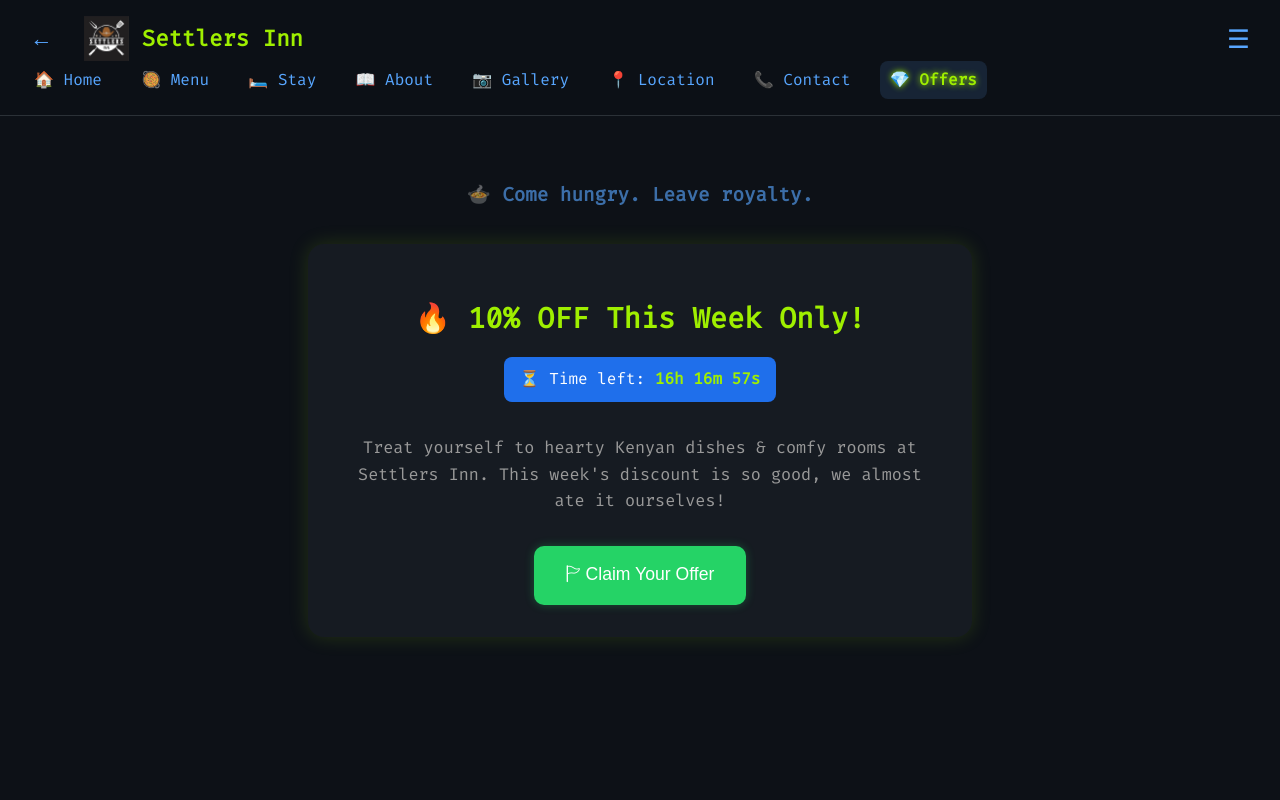
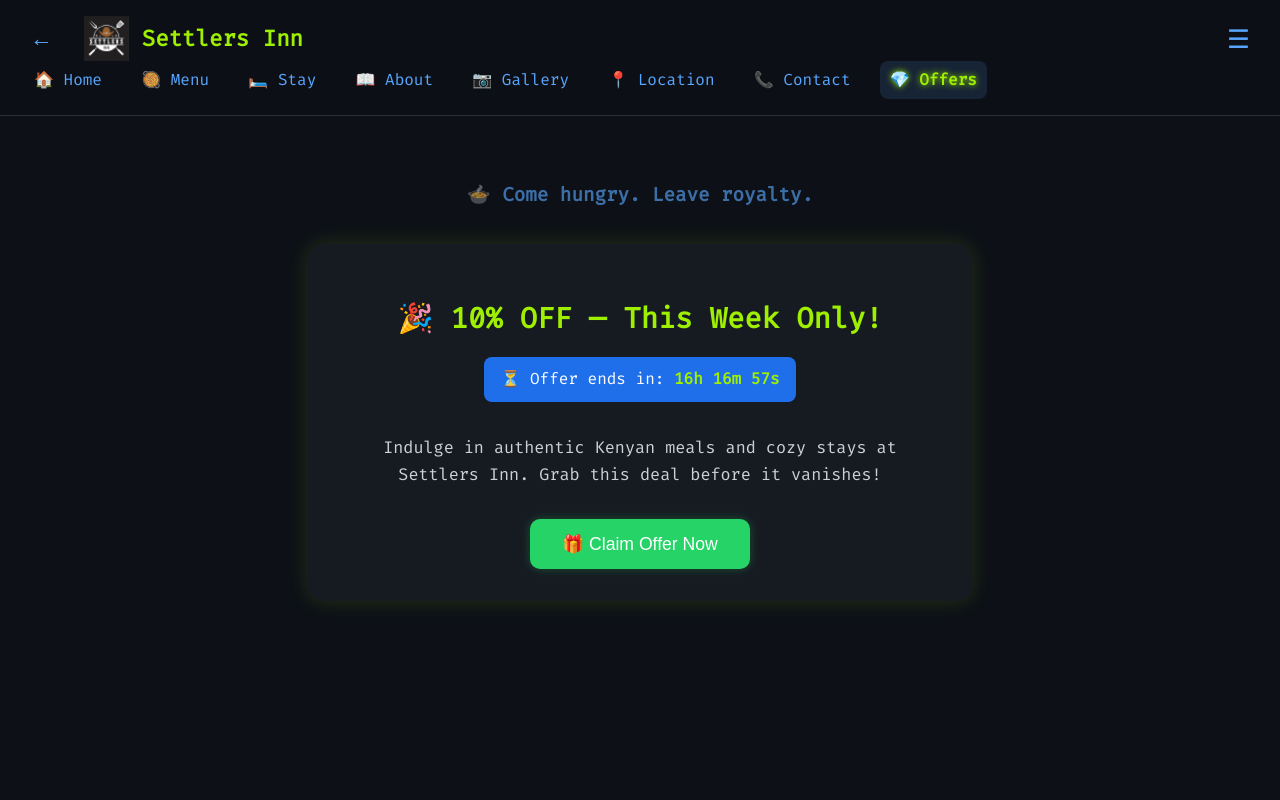
Before and after one commit to echocode191/Settlers2025, a React (Vite) app: page /offers in a window 1280 px wide. Shown: the top 800 px of the page. Built offline with nearby package versions, Linux system fonts and the light colour scheme.

Commit message:
Update Offers.jsx

```diff
--- a/src/pages/Offers.jsx
+++ b/src/pages/Offers.jsx
@@ -18,9 +18,9 @@ const Offers = () => {
     "🎯 This is not a drill! Real offer, real food!",
     "🍲 Come hungry. Leave royalty.",
     "🚨 10% off before Grandma eats it all!",
-    "🏱 Offers hotter than our chapatis!",
+    "🔥 Offers hotter than our chapatis!",
     "👑 Eat like a king. Pay like a peasant.",
-    "🕒 Hurry! Offer runs faster than our waiter!",
+    "🕒 Hurry! This deal runs faster than our waiter!",
   ];
 
   const funnyJokes = [
@@ -76,8 +76,7 @@ const Offers = () => {
     localStorage.setItem(offerKey, "true");
     setClaimed(true);
     setFakeLoading(true);
-    const randomJoke = funnyJokes[Math.floor(Math.random() * funnyJokes.length)];
-    setJoke(randomJoke);
+    setJoke(funnyJokes[Math.floor(Math.random() * funnyJokes.length)]);
 
     setTimeout(() => {
       setFakeLoading(false);
@@ -100,17 +99,16 @@ const Offers = () => {
         <h2 style={styles.funHeader}>{funnyMessages[messageIndex]}</h2>
 
         <div style={styles.card}>
-          <h1 style={styles.title}>🔥 10% OFF This Week Only!</h1>
+          <h1 style={styles.title}>🎉 10% OFF — This Week Only!</h1>
 
           {!expired && (
             <div style={styles.countdown}>
-              ⏳ Time left: <strong style={styles.timer}>{countdown}</strong>
+              ⏳ Offer ends in: <strong style={styles.timer}>{countdown}</strong>
             </div>
           )}
 
           <p style={styles.description}>
-            Treat yourself to hearty Kenyan dishes & comfy rooms at Settlers Inn. This week's
-            discount is so good, we almost ate it ourselves!
+            Indulge in authentic Kenyan meals and cozy stays at Settlers Inn. Grab this deal before it vanishes!
           </p>
 
           {!claimed && !fakeLoading && (
@@ -123,7 +121,7 @@ const Offers = () => {
                 cursor: expired ? "not-allowed" : "pointer",
               }}
             >
-              {expired ? "❌ Expired" : "🏱 Claim Your Offer"}
+              {expired ? "❌ Offer Expired" : "🎁 Claim Offer Now"}
             </button>
           )}
 
@@ -131,12 +129,15 @@ const Offers = () => {
             <div style={{ marginTop: "1.5rem" }}>
               <div style={styles.spinner}></div>
               <p style={styles.joke}>{joke}</p>
-              <p style={{ color: "#58a6ff", fontSize: "0.9rem" }}>Almost done...</p>
+              <p style={{ color: "#58a6ff", fontSize: "0.9rem" }}>Finalizing your discount...</p>
             </div>
           )}
 
           {claimed && !fakeLoading && !feedbackStep && (
-            <button style={{ ...styles.button, backgroundColor: "#555", cursor: "not-allowed" }}>
+            <button
+              style={{ ...styles.button, backgroundColor: "#555", cursor: "not-allowed" }}
+              disabled
+            >
               ✅ Already Claimed
             </button>
           )}
@@ -144,7 +145,7 @@ const Offers = () => {
           {feedbackStep && (
             <div style={{ marginTop: "1.5rem", textAlign: "left" }}>
               <label style={{ color: "#9fef00", fontSize: "1rem" }}>
-                ✍️ Tell us what you'd like to order or book:
+                ✍️ What would you like to order or book?
               </label>
               <textarea
                 ref={textareaRef}
@@ -222,7 +223,7 @@ const styles = {
   description: {
     margin: "1rem 0 2rem",
     fontSize: "1.05rem",
-    color: "#999",
+    color: "#c9d1d9",
   },
   button: {
     padding: "0.9rem 2rem",
```
